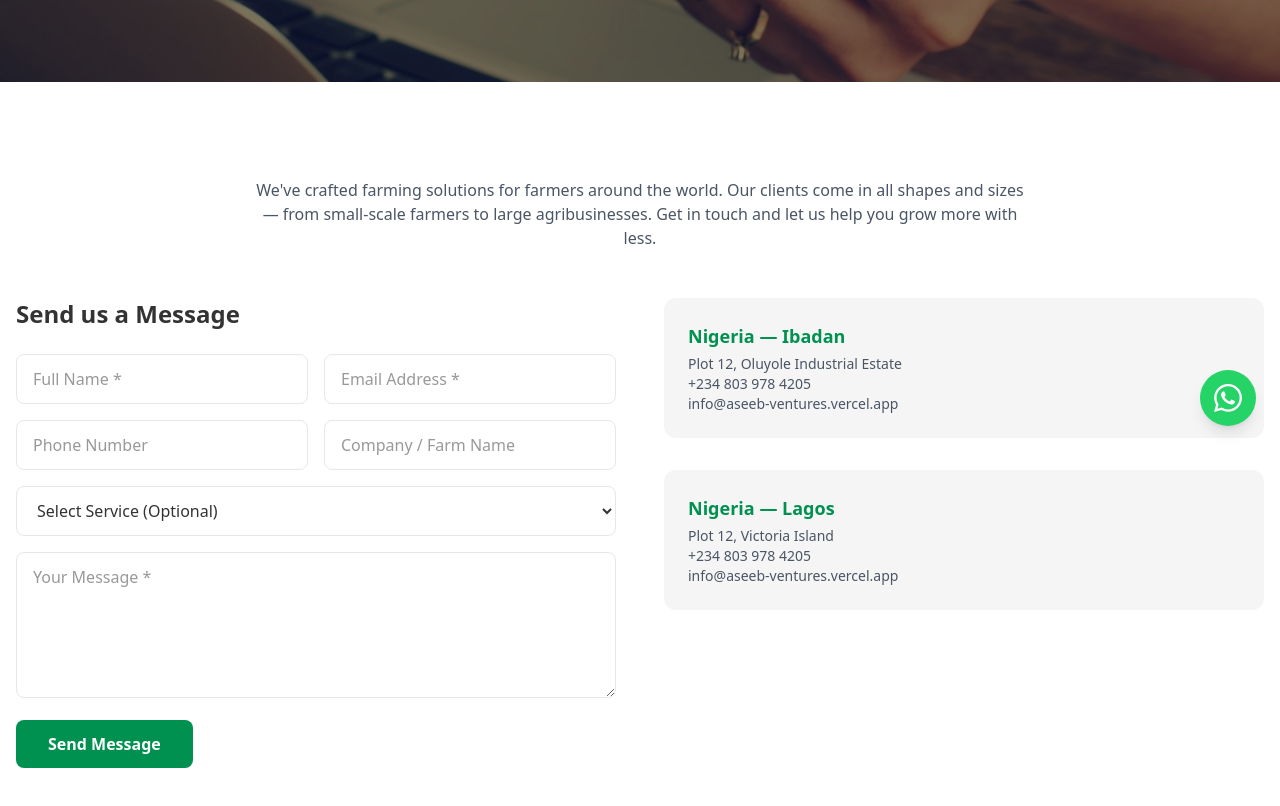
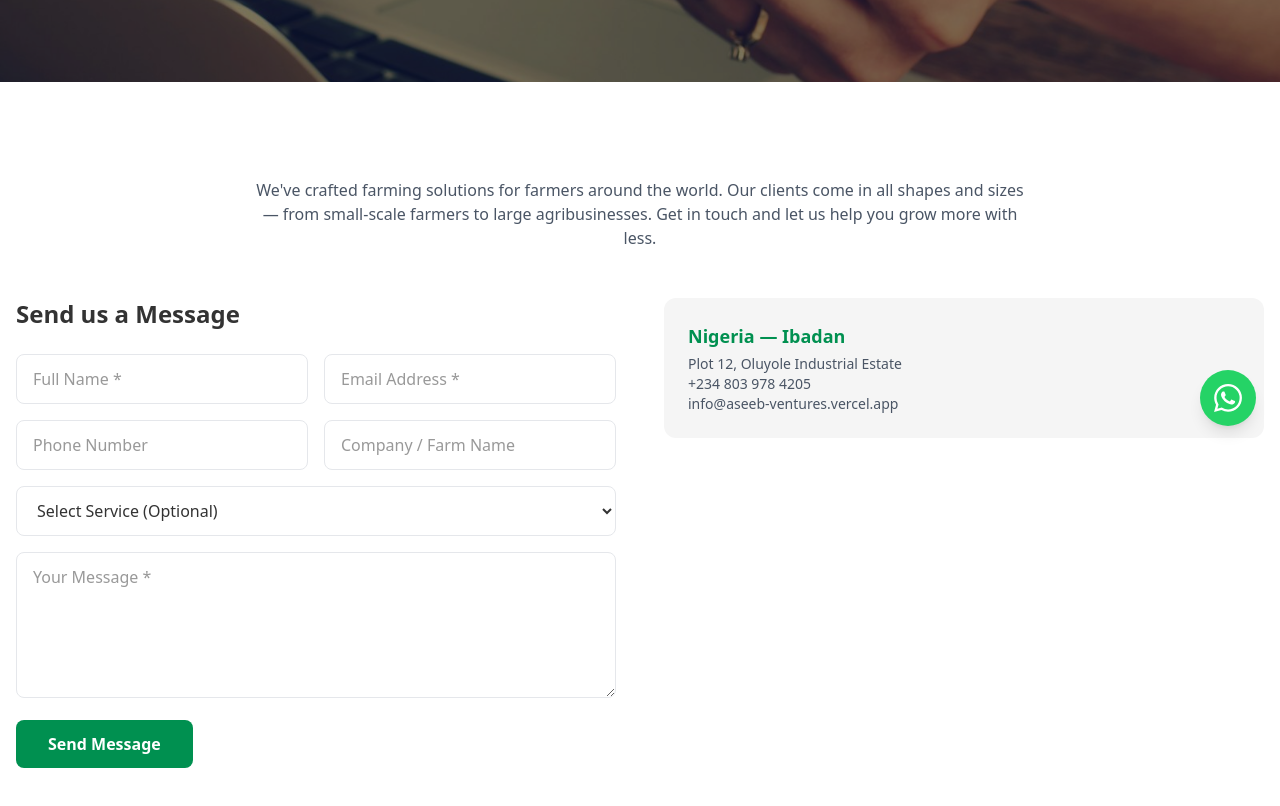
Before and after one commit to thecoachmanuel/aseeb-ventures, a Next.js app: page /contact in a window 1280 px wide. Shown: the part 350-1156 px from the top of the page. Built offline with nearby package versions, Linux system fonts and the light colour scheme; no server answers.

Commit message:
fix: remove duplicate Lagos location from contact page
Co-authored-by: CommandCodeBot <noreply@commandcode.ai>
EOF && git push origin main

```diff
--- a/src/app/(marketing)/contact/page.tsx
+++ b/src/app/(marketing)/contact/page.tsx
@@ -73,7 +73,6 @@ export default function ContactPage() {
             <div className="space-y-8">
               {[
                 { country: "Nigeria", city: "Ibadan", address: "Plot 12, Oluyole Industrial Estate", phone: "+234 803 978 4205", email: "info@aseeb-ventures.vercel.app" },
-                { country: "Nigeria", city: "Lagos", address: "Plot 12, Victoria Island", phone: "+234 803 978 4205", email: "info@aseeb-ventures.vercel.app" },
               ].map((loc) => (
                 <div key={loc.country} className="bg-crop-gray p-6 rounded-xl">
                   <h3 className="font-bold text-lg text-crop-green">{loc.country} — {loc.city}</h3>
```
